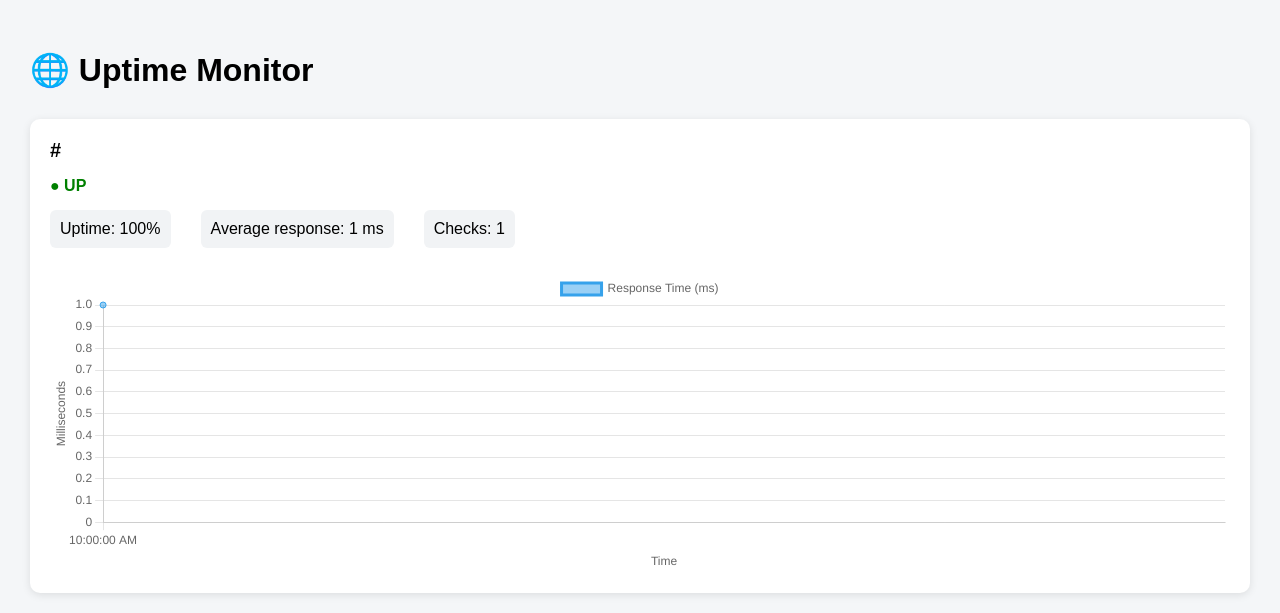
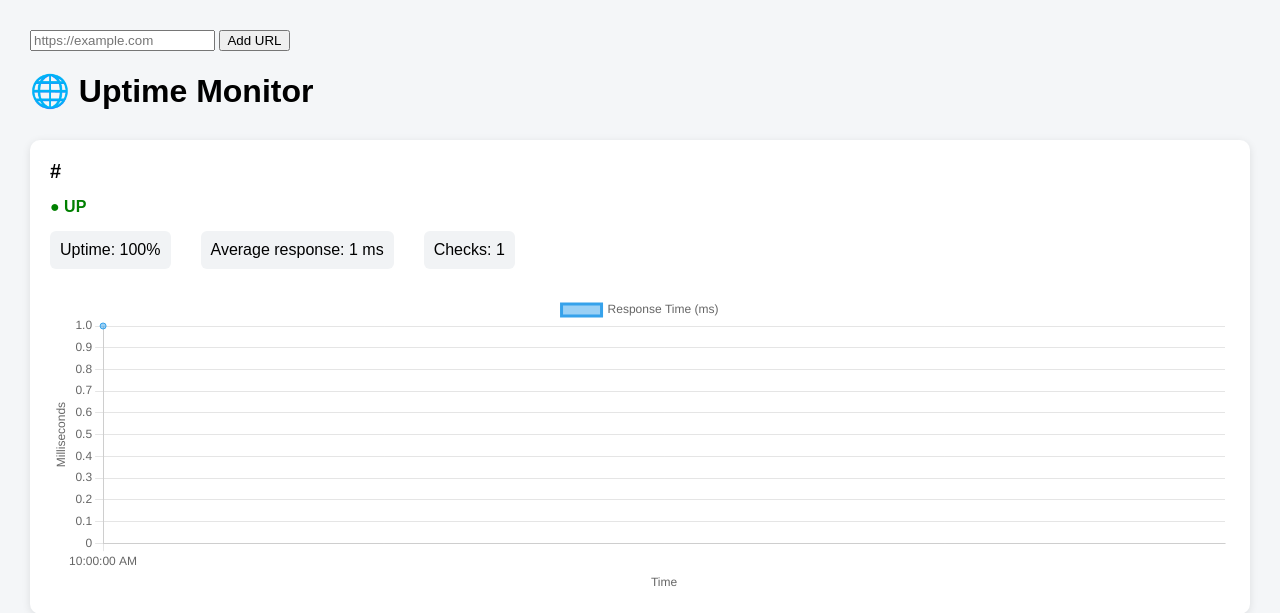
Before and after one commit to BidhiM/api-monitoring-system, a Flask app: page /dashboard in a window 1280 px wide. Shown: the top 613 px of the page. Run offline with Flask 3, Linux system fonts and the light colour scheme; tables that the repository leaves empty hold one stand-in row (values such as "Sample post").

Commit message:
Add URL input to dashboard

```diff
--- a/templates/dashboard.html
+++ b/templates/dashboard.html
@@ -8,7 +8,19 @@
           content="width=device-width, initial-scale=1.0">
 
     <title>Uptime Monitor</title>
+    <div>
+    <input
+        type="text"
+        id="urlInput"
+        placeholder="https://example.com"
+    >
 
+    <button onclick="addURL()">
+        Add URL
+    </button>
+
+    <p id="message"></p>
+    </div>
     <style>
 
         body {
@@ -91,7 +103,47 @@
 
 
     <script>
+        async function addURL() {
 
+ 	    const urlInput = document.getElementById("urlInput");
+	    const message = document.getElementById("message");
+
+	    const url = urlInput.value.trim();
+
+	    if (!url) {
+	        message.textContent = "Please enter a URL.";
+	        return;
+	    }
+
+	    try {
+
+	      	const response = await fetch("/urls", {
+        		method: "POST",
+            		headers: {
+                		"Content-Type": "application/json"
+            		},
+            		body: JSON.stringify({
+                		url: url
+            		})
+        	});
+
+        	const data = await response.json();
+
+        	if (response.ok) {
+            		message.textContent = "URL added successfully!";
+            		urlInput.value = "";
+
+            		loadDashboard();
+        	} else {
+            		message.textContent = data.error || "Failed to add URL.";
+        	}
+
+    	    } catch (error) {
+
+        	message.textContent = "Error adding URL.";
+        	console.error(error);
+    	    }
+	}
         async function loadDashboard() {
 
             const response = await fetch("/urls");
```
